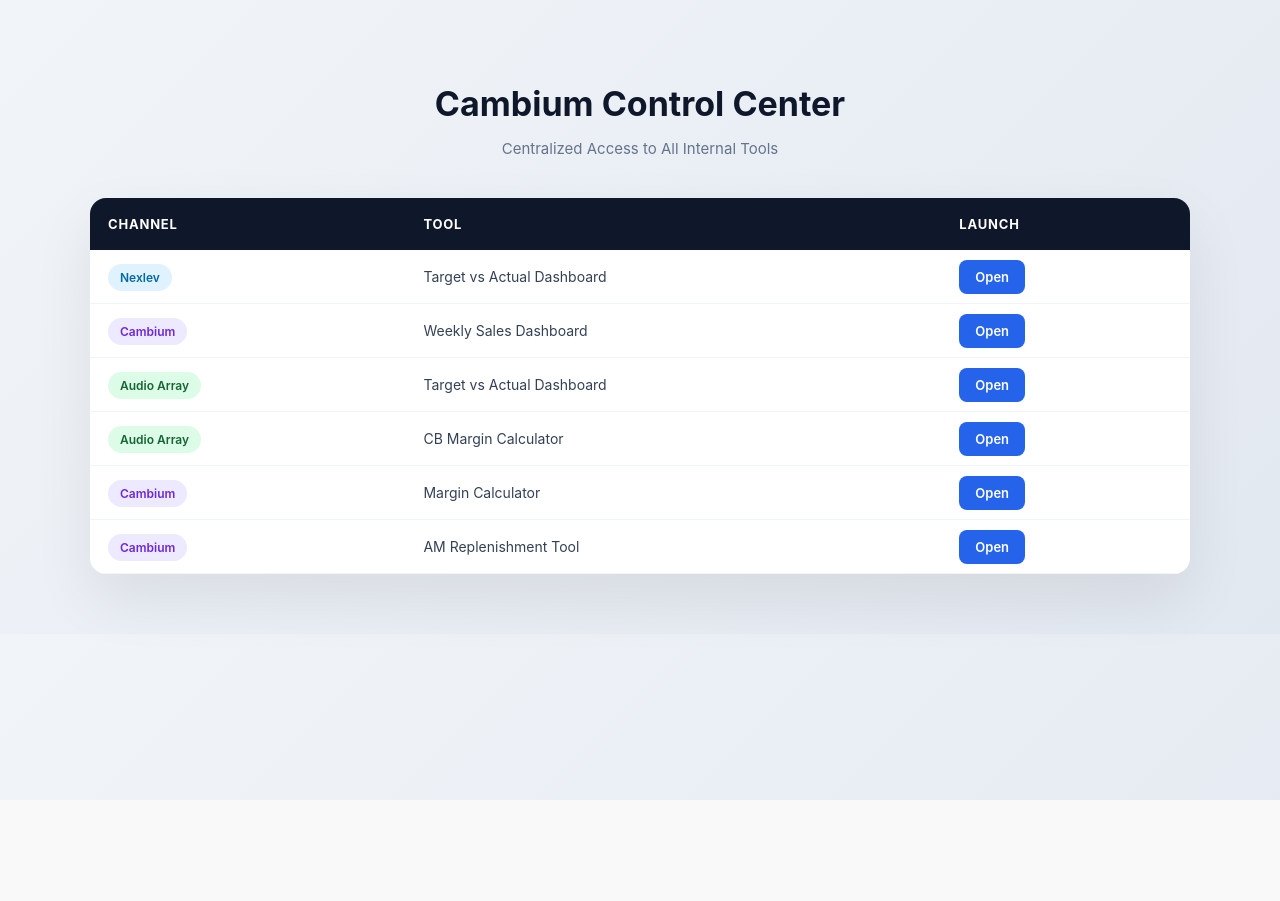
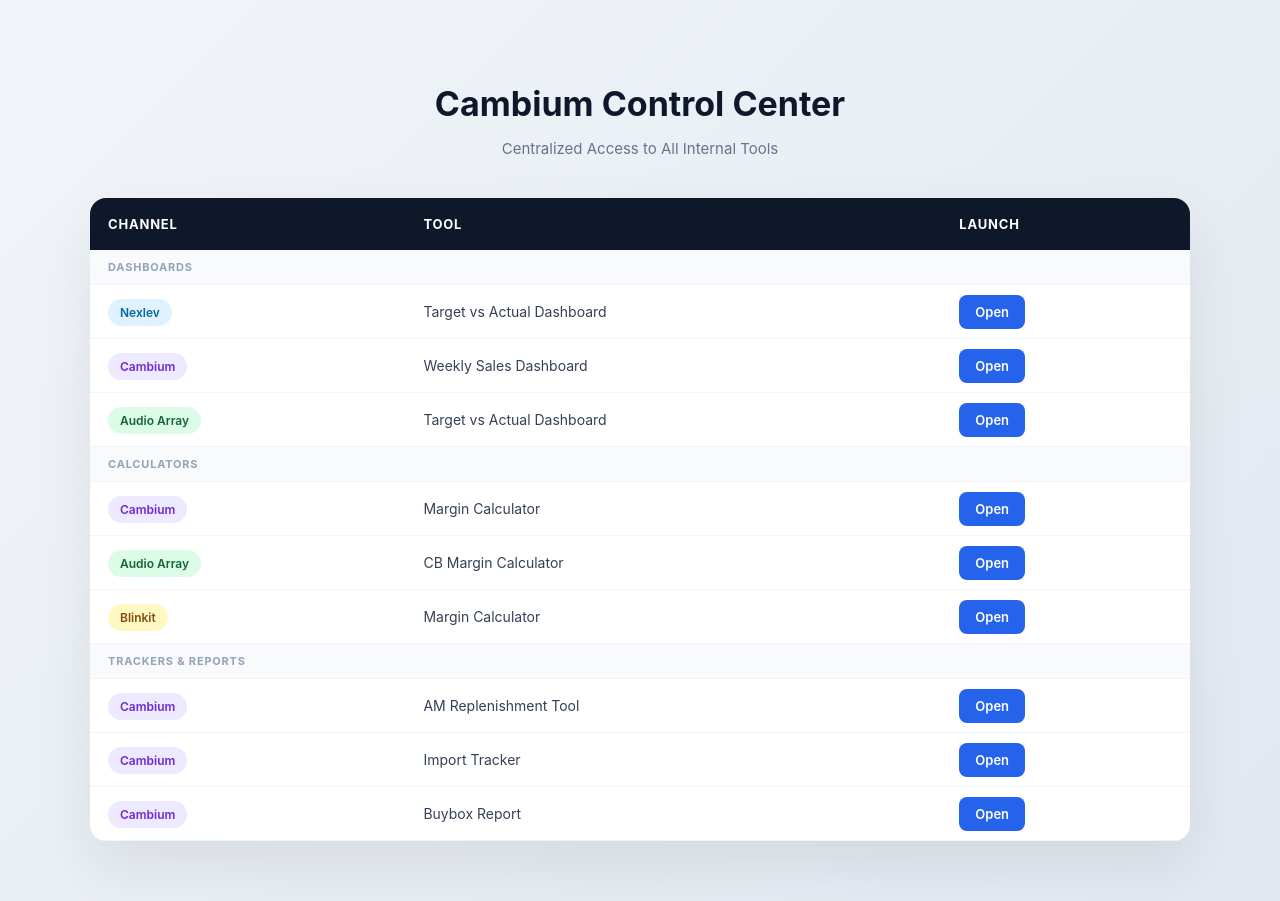
Before and after one commit to nitesh-lang/cambium-control-center, a FastAPI app: page / in a window 1280 px wide. Before the commit the page ends 800 px from the top, so only its background shows below. Run offline with FastAPI, Linux system fonts and the light colour scheme.

Commit message:
Add new tools, group by type, add blinkit badge

```diff
--- a/static/style.css
+++ b/static/style.css
@@ -107,3 +107,20 @@ tbody tr:hover {
     background: #dcfce7;
     color: #166534;
 }
+
+.blinkit {
+    background: #fef9c3;
+    color: #854d0e;
+}
+
+/* Section Headers */
+.section-header td {
+    background: #f8fafc;
+    color: #94a3b8;
+    font-size: 11px;
+    font-weight: 700;
+    text-transform: uppercase;
+    letter-spacing: 0.8px;
+    padding: 10px 18px;
+    border-bottom: 1px solid #f1f5f9;
+}
--- a/templates/index.html
+++ b/templates/index.html
@@ -25,6 +25,11 @@
             </thead>
             <tbody>
 
+                <!-- DASHBOARDS -->
+                <tr class="section-header">
+                    <td colspan="3">Dashboards</td>
+                </tr>
+
                 <tr>
                     <td><span class="badge nexlev">Nexlev</span></td>
                     <td>Target vs Actual Dashboard</td>
@@ -43,10 +48,9 @@
                     <td><a href="https://audio-array-sales-dashboard.onrender.com" target="_blank" class="btn">Open</a></td>
                 </tr>
 
-                <tr>
-                    <td><span class="badge audio">Audio Array</span></td>
-                    <td>CB Margin Calculator</td>
-                    <td><a href="https://cb-margin-calculator-python.onrender.com/cb/margin" target="_blank" class="btn">Open</a></td>
+                <!-- CALCULATORS -->
+                <tr class="section-header">
+                    <td colspan="3">Calculators</td>
                 </tr>
 
                 <tr>
@@ -55,12 +59,39 @@
                     <td><a href="https://nexlev-margin-calculator.onrender.com" target="_blank" class="btn">Open</a></td>
                 </tr>
 
-                <!-- NEW ROW ADDED -->
+                <tr>
+                    <td><span class="badge audio">Audio Array</span></td>
+                    <td>CB Margin Calculator</td>
+                    <td><a href="https://cb-margin-calculator-python.onrender.com/cb/margin" target="_blank" class="btn">Open</a></td>
+                </tr>
+
+                <tr>
+                    <td><span class="badge blinkit">Blinkit</span></td>
+                    <td>Margin Calculator</td>
+                    <td><a href="https://blinkit-margin-calculator.vercel.app/blinkit" target="_blank" class="btn">Open</a></td>
+                </tr>
+
+                <!-- TRACKERS & REPORTS -->
+                <tr class="section-header">
+                    <td colspan="3">Trackers &amp; Reports</td>
+                </tr>
 
                 <tr>
                     <td><span class="badge cambium">Cambium</span></td>
                     <td>AM Replenishment Tool</td>
                     <td><a href="https://am-replenishment-1.onrender.com/" target="_blank" class="btn">Open</a></td>
+                </tr>
+
+                <tr>
+                    <td><span class="badge cambium">Cambium</span></td>
+                    <td>Import Tracker</td>
+                    <td><a href="https://cambium-import-tracker.onrender.com/" target="_blank" class="btn">Open</a></td>
+                </tr>
+
+                <tr>
+                    <td><span class="badge cambium">Cambium</span></td>
+                    <td>Buybox Report</td>
+                    <td><a href="https://buybox-report.onrender.com/" target="_blank" class="btn">Open</a></td>
                 </tr>
 
             </tbody>
```
Also changed, not shown: static/New Text Document.txt (deleted), templates/New Text Document.txt (deleted).
